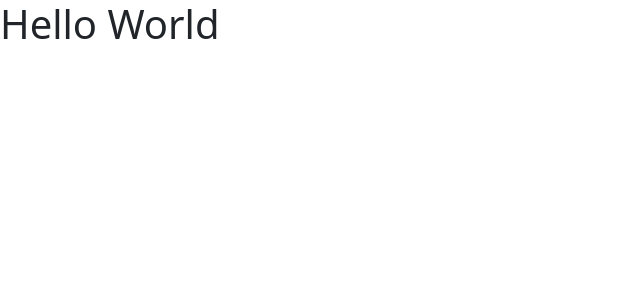
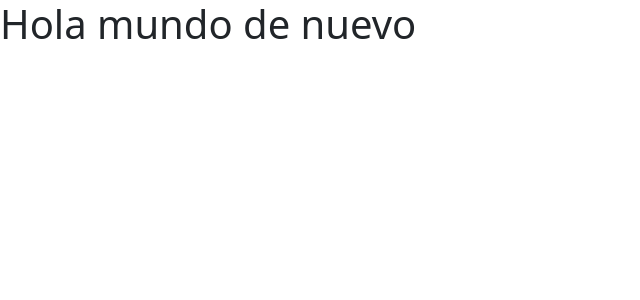
Before and after one commit to devferx/react-maps-app, a React (Vite) app: page / in a window 1280 px wide. Shown: the top 300 px of the page, without its empty margins (0-640 px from the left). Built offline with nearby package versions, Linux system fonts and the light colour scheme.

Commit message:
Add MapsApp component and PlacesProvider context

```diff
--- a/src/App.tsx
+++ /dev/null
@@ -1,7 +0,0 @@
-export const App = () => {
-  return (
-    <div>
-      <h1>Hello World</h1>
-    </div>
-  );
-};
--- /dev/null
+++ b/src/MapsApp.tsx
@@ -0,0 +1,9 @@
+import { PlacesProvider } from "./context";
+
+export const MapsApp = () => {
+  return (
+    <PlacesProvider>
+      <h1>Hola mundo de nuevo</h1>
+    </PlacesProvider>
+  );
+};
--- /dev/null
+++ b/src/context/index.ts
@@ -0,0 +1,2 @@
+export { PlacesContext } from "./places/PlacesContext";
+export { PlacesProvider } from "./places/PlacesProvider";
--- /dev/null
+++ b/src/context/places/PlacesContext.ts
@@ -0,0 +1,8 @@
+import { createContext } from "react";
+
+export interface PlacesContextProps {
+  isLoading: boolean;
+  userLocation?: [number, number];
+}
+
+export const PlacesContext = createContext({} as PlacesContextProps);
--- /dev/null
+++ b/src/context/places/PlacesProvider.tsx
@@ -0,0 +1,24 @@
+import { PlacesContext } from "./PlacesContext";
+
+export interface PlacesState {
+  isLoading: boolean;
+  userLocation?: [number, number];
+}
+
+const INITIAL_STATE: PlacesState = {
+  isLoading: true,
+  userLocation: undefined,
+};
+
+export const PlacesProvider = ({ children }: { children: React.ReactNode }) => {
+  return (
+    <PlacesContext.Provider
+      value={{
+        isLoading: true,
+        userLocation: undefined,
+      }}
+    >
+      {children}
+    </PlacesContext.Provider>
+  );
+};
--- /dev/null
+++ b/src/context/places/placesReducer.ts
@@ -0,0 +1,3 @@
+export function placesReducer() {
+  return {};
+}
--- a/src/main.tsx
+++ b/src/main.tsx
@@ -1,10 +1,11 @@
 import React from "react";
 import ReactDOM from "react-dom/client";
-import { App } from "./App.tsx";
+
+import { MapsApp } from "./MapsApp.tsx";
 import "./index.css";
 
 ReactDOM.createRoot(document.getElementById("root") as HTMLElement).render(
   <React.StrictMode>
-    <App />
+    <MapsApp />
   </React.StrictMode>
 );
```
